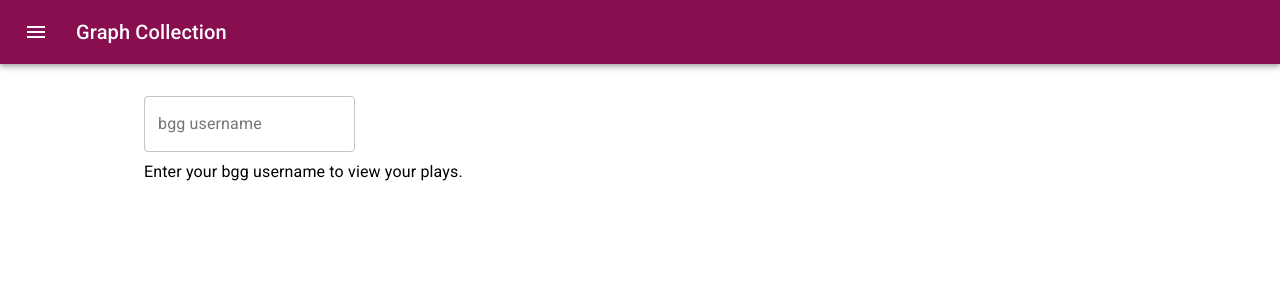
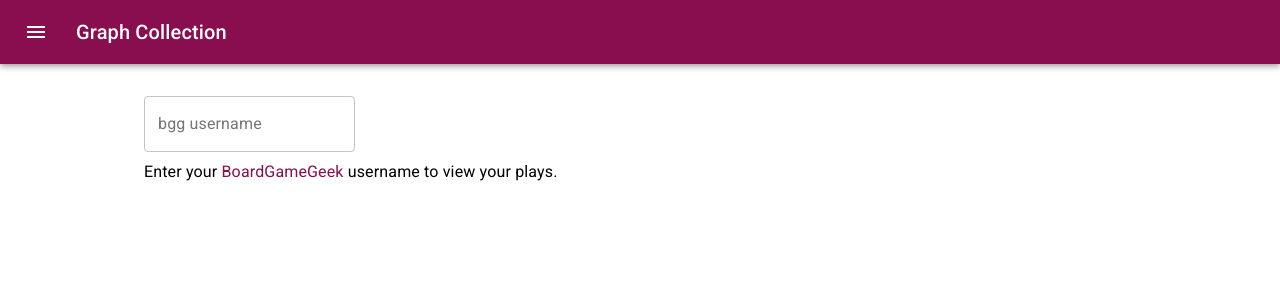
Before and after one commit to karine-larouche/graph-blog, a React (Create React App) app: page /bgg-play-progress-grouped in a window 1280 px wide. Shown: the top 300 px of the page. Built offline with nearby package versions, Linux system fonts and the light colour scheme.

Commit message:
Include bgg link in bgg username instructions

```diff
--- /dev/null
+++ b/src/components/BggInstruction.js
@@ -0,0 +1,15 @@
+import React from 'react';
+import Typography from '@material-ui/core/Typography';
+import Link from '@material-ui/core/Link';
+
+const BggInstructions = () => (
+  <Typography>
+    {'Enter your '}
+    <Link href="https://boardgamegeek.com/" target="_blank">
+      BoardGameGeek
+    </Link>
+    {' username to view your plays.'}
+  </Typography>
+);
+
+export default BggInstructions;
--- a/src/pages/Bgg/GamesPlayProgress/index.js
+++ b/src/pages/Bgg/GamesPlayProgress/index.js
@@ -6,6 +6,7 @@ import { isValid, format, subDays } from 'date-fns';
 import Typography from '@material-ui/core/Typography';
 import { last } from '../../../utils/arrayUtils';
 import ParentSize from '../../../components/ParentSize';
+import BggInstructions from '../../../components/BggInstruction';
 import HighlightedGameInfo from './HighlightedGameInfo';
 import Graph from './Graph';
 
@@ -89,8 +90,7 @@ const GamesPlayProgress = ({
   if (isFetching)
     return <Typography>{`Fetching games for ${username}...`}</Typography>;
   if (hasError) return <Typography>An error occured... sorry!</Typography>;
-  if (!plays)
-    return <Typography>Enter your bgg username to view your plays.</Typography>;
+  if (!plays) return <BggInstructions />;
   if (plays.length === 0)
     return <Typography>Log your plays on bgg to see this chart.</Typography>;
 
--- a/src/pages/Bgg/GroupedPlayProgress/index.js
+++ b/src/pages/Bgg/GroupedPlayProgress/index.js
@@ -3,6 +3,7 @@ import PropTypes from 'prop-types';
 import { makeStyles } from '@material-ui/core/styles';
 import Typography from '@material-ui/core/Typography';
 import ParentSize from '../../../components/ParentSize';
+import BggInstructions from '../../../components/BggInstruction';
 import formatData from './formatData';
 import Graph from './Graph';
 
@@ -29,8 +30,7 @@ const GroupedPlayProgress = ({
   if (isFetching)
     return <Typography>{`Fetching games for ${username}...`}</Typography>;
   if (hasError) return <Typography>An error occured... sorry!</Typography>;
-  if (!plays)
-    return <Typography>Enter your bgg username to view your plays.</Typography>;
+  if (!plays) return <BggInstructions />;
   if (plays.length === 0)
     return <Typography>Log your plays on bgg to see this chart.</Typography>;
 
--- a/src/pages/Bgg/PlaysForOwnedGames/index.js
+++ b/src/pages/Bgg/PlaysForOwnedGames/index.js
@@ -4,6 +4,7 @@ import { red, orange, amber, lightGreen } from '@material-ui/core/colors';
 import { makeStyles } from '@material-ui/core/styles';
 import Typography from '@material-ui/core/Typography';
 import { sortBy } from '../../../utils/arrayUtils';
+import BggInstructions from '../../../components/BggInstruction';
 import Pie from './Pie';
 import Legend from './Legend';
 import List from './List';
@@ -85,8 +86,7 @@ const PlaysForOwnedGames = ({
   if (isFetching)
     return <Typography>{`Fetching games for ${username}...`}</Typography>;
   if (hasError) return <Typography>An error occured... sorry!</Typography>;
-  if (!games)
-    return <Typography>Enter your bgg username to view your plays.</Typography>;
+  if (!games) return <BggInstructions />;
   if (games.length === 0)
     return (
       <Typography>
```
